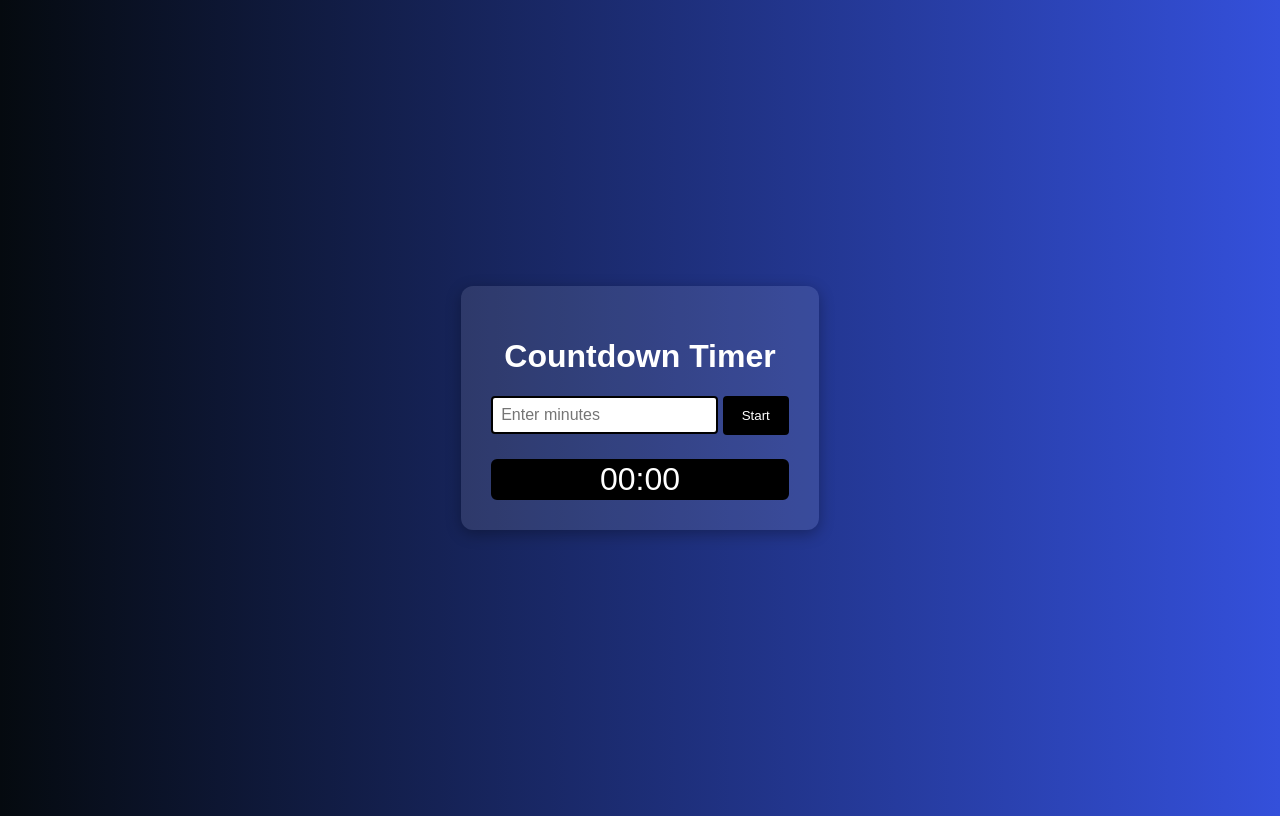
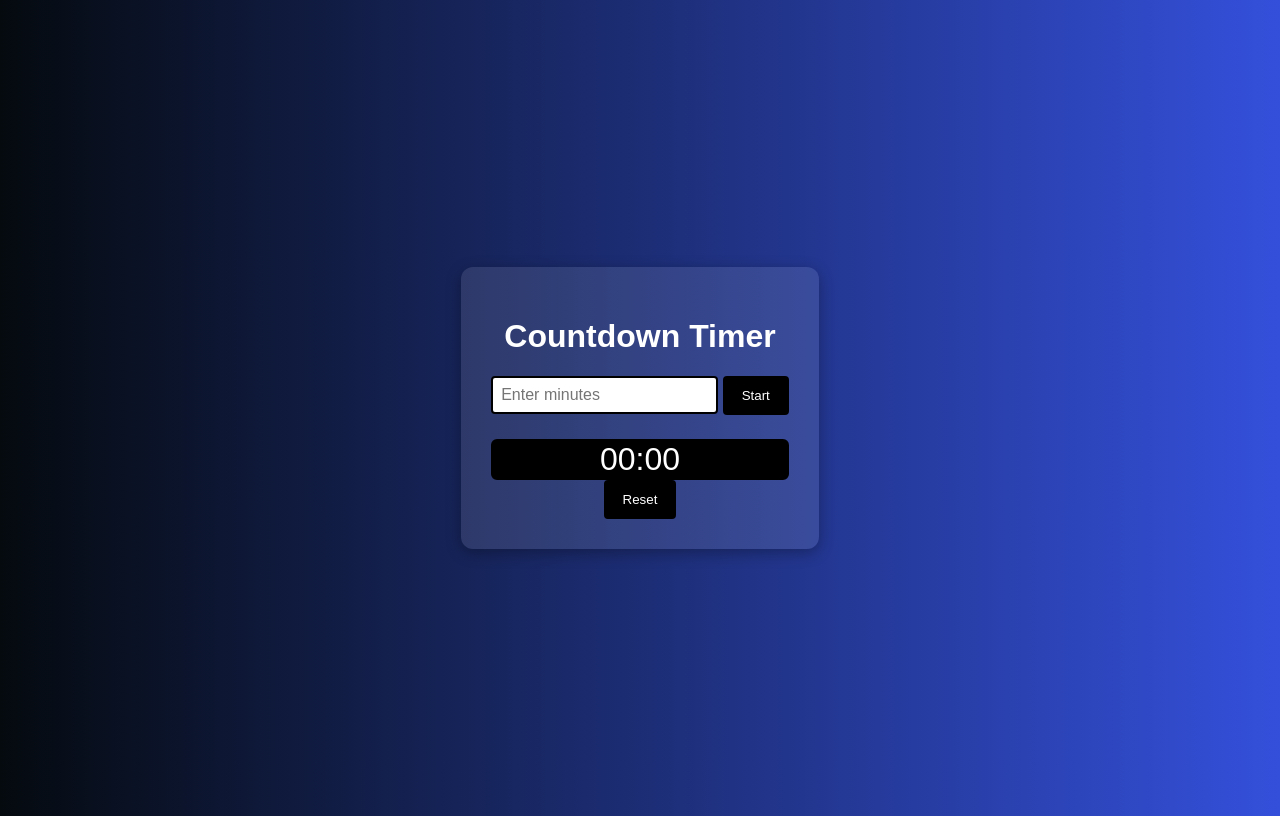
Before and after one commit to sheikh-hassaan-saeed/js-learning, a plain HTML site: page Day 11 + 12 - Closures + counter/index.html in a window 1280 px wide. Drawn offline with Linux system fonts and the light colour scheme; files that its build step writes are made by us from their sources; files whose address does not match are found by name.

Commit message:
Updated with reset functionality

```diff
--- a/Day 11 - Closures + counter/index.html
+++ b/Day 11 + 12 - Closures + counter/index.html
@@ -14,6 +14,10 @@
         <input type="number" id="minutes" placeholder="Enter minutes">
         <button id="startBtn">Start</button>
         <div id="timerDisplay">00:00</div>
+
+        <div class="reset">
+            <button id="resetBtn">Reset</button>
+        </div>
     </div>
 
     <script src="script.js"></script>
```
